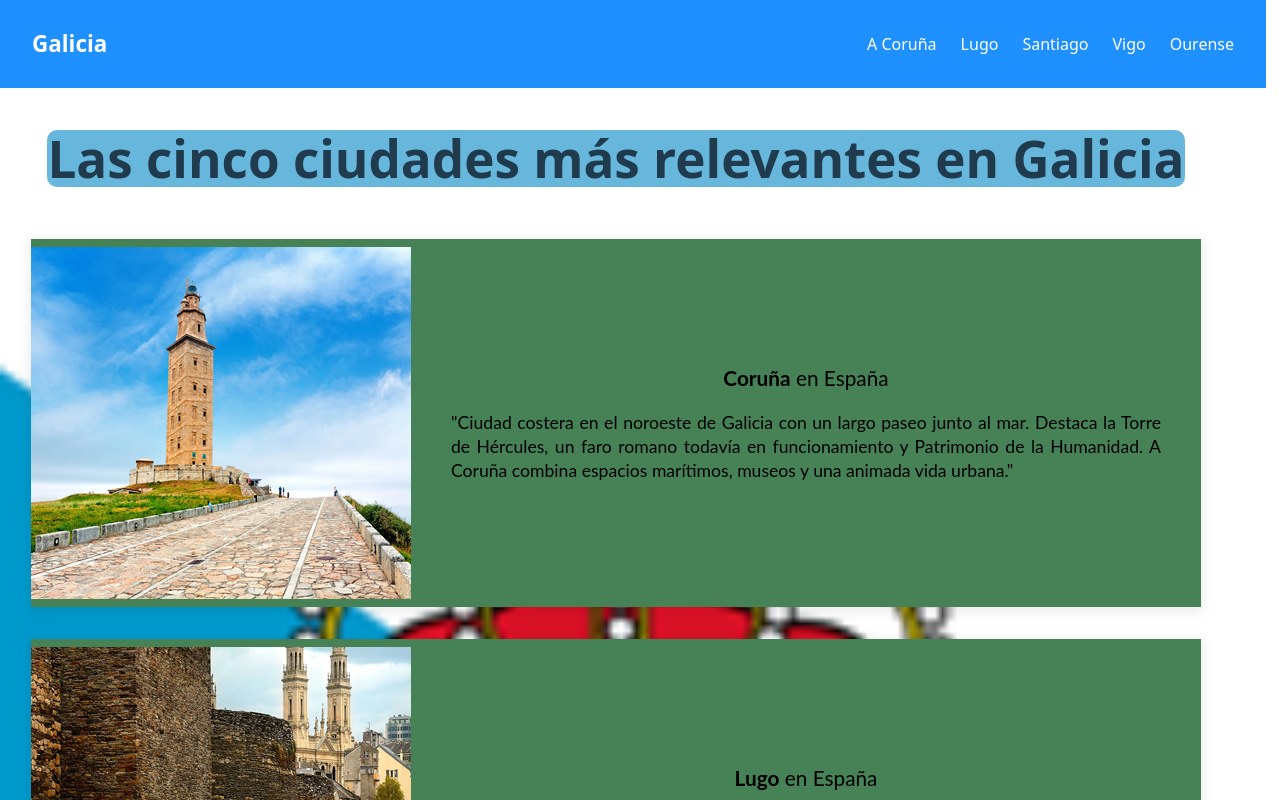
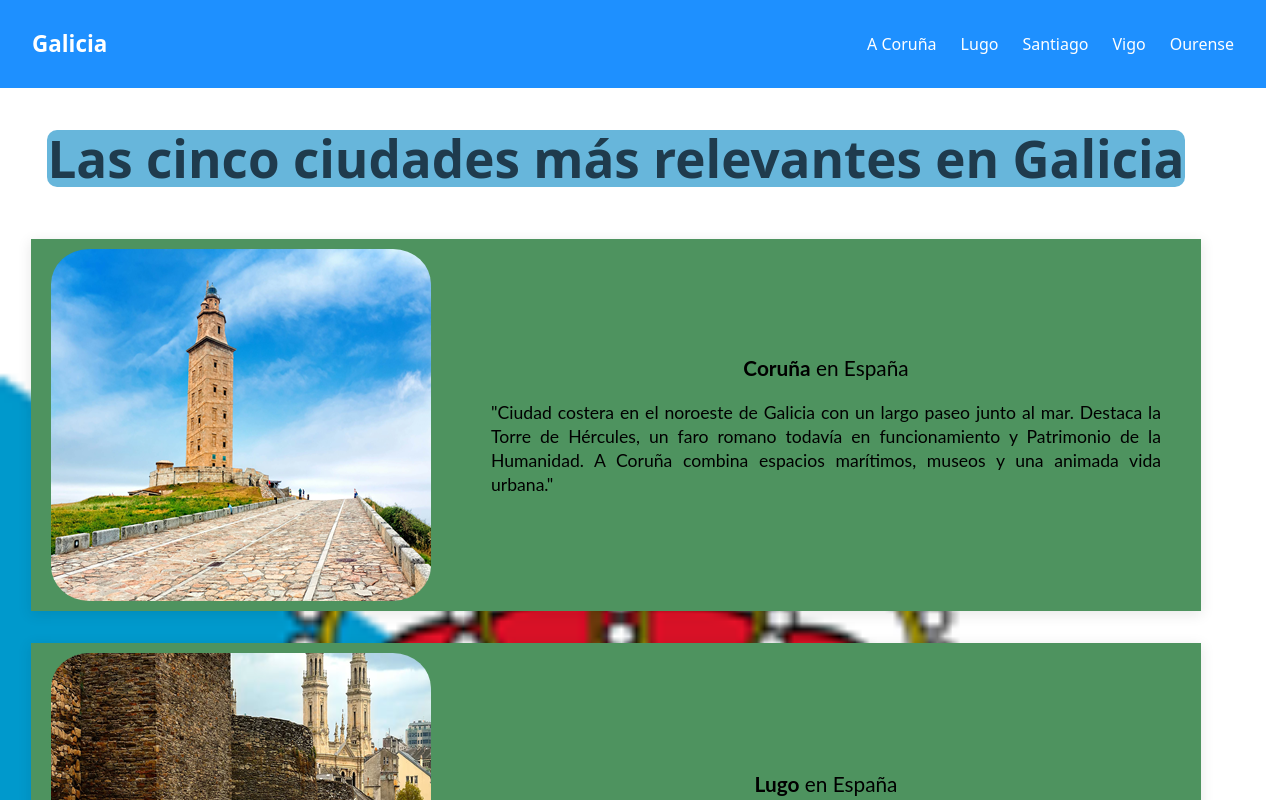
Before and after one commit to Mariaregue-spec/react-props, a React (Vite) app: page / in a window 1280 px wide. Shown: the top 800 px of the page. Built offline with nearby package versions, Linux system fonts and the light colour scheme.

Commit message:
style:Testimonio.css

```diff
--- a/src/components/Testimonio/Testimonio.css
+++ b/src/components/Testimonio/Testimonio.css
@@ -6,7 +6,7 @@
     display: flex;
     align-items: center;
     justify-content: center;
-    background-color: #478256;
+    background-color: #4e935f;
     box-shadow: 0 3px 13px 1px rgb(0 0 0 / 9%);
     color: black;
 }
@@ -15,6 +15,10 @@
 .imagen-testimonio {
     height: 100%;
     width: auto;
+    border-radius: 10%;
+    margin: 0 20px;
+    margin-top: 10px;
+    margin-bottom: 10px;
 }
 
 
```
